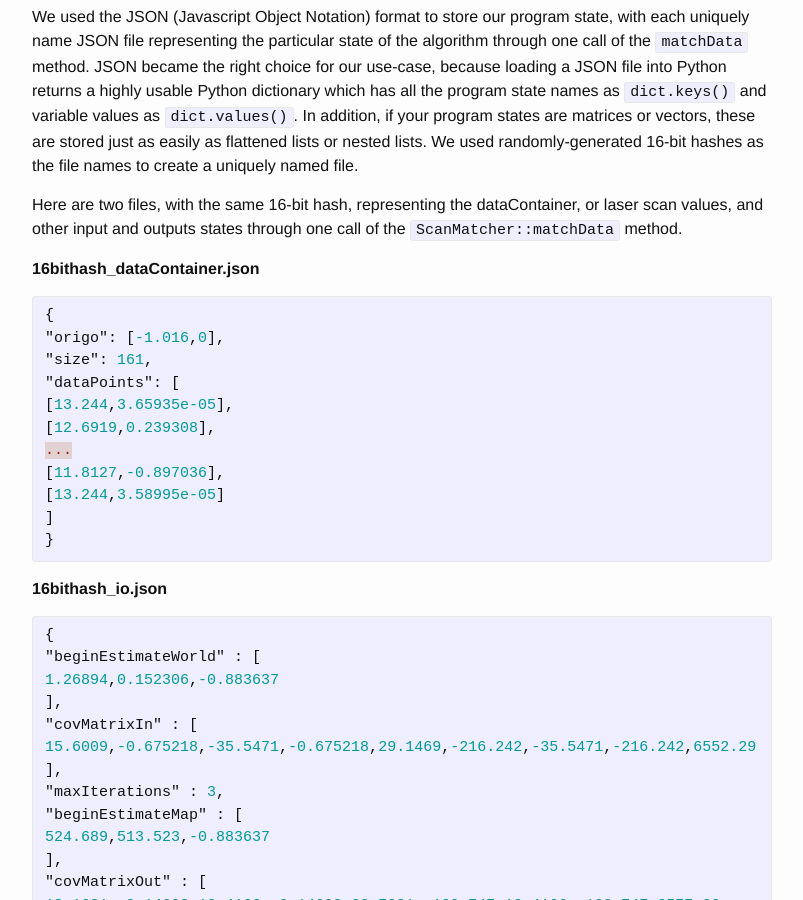
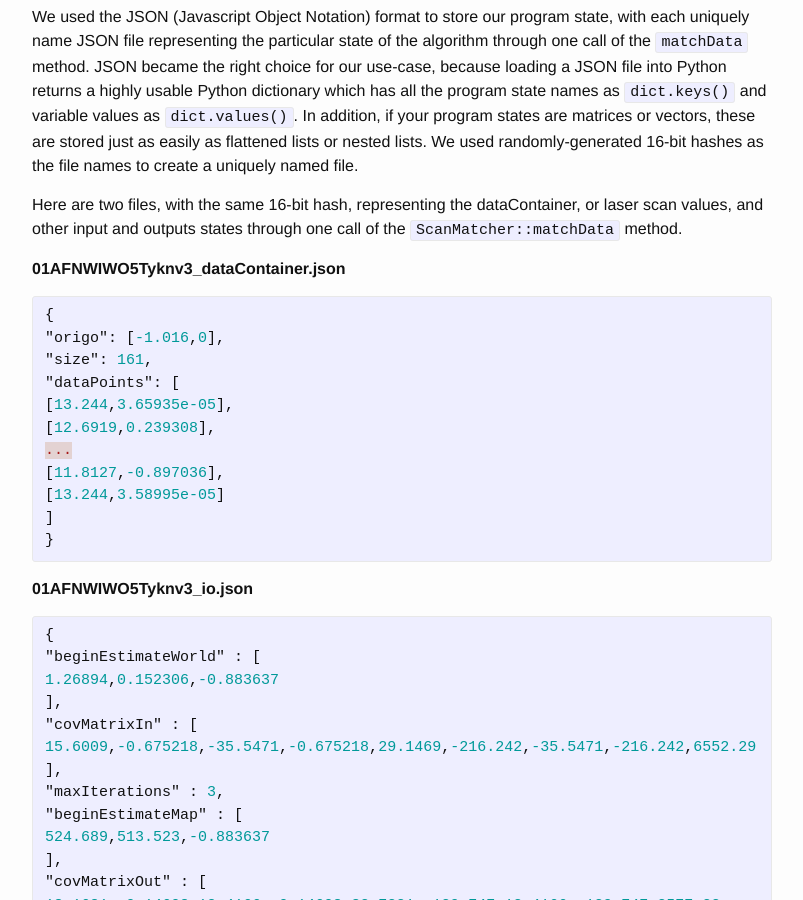
Before and after one commit to skchandra/neato_street_view, a Jekyll site: the page built from _posts/2015-12-18-testing-workflows.markdown, in a window 1280 px wide and 900 px high, scrolled down 1512 px. Shown: the whole window, without its empty margins (238-1041 px from the left). Built offline with Jekyll 4.4.1, drawn with Linux system fonts in a browser that asks for light colours.

Commit message:
added an actual 16bit hash as the filename

```diff
--- a/_posts/2015-12-18-testing-workflows.markdown
+++ b/_posts/2015-12-18-testing-workflows.markdown
@@ -50,7 +50,7 @@ We used the JSON (Javascript Object Notation) format to store our program state,
 
 Here are two files, with the same 16-bit hash, representing the dataContainer, or laser scan values, and other input and outputs states through one call of the `ScanMatcher::matchData` method.
 
-__16bithash_dataContainer.json__
+__01AFNWIWO5Tyknv3_dataContainer.json__
 {% highlight json %}
 {
 "origo": [-1.016,0],
@@ -65,7 +65,7 @@ __16bithash_dataContainer.json__
 }
 {% endhighlight %}
 
-__16bithash_io.json__
+__01AFNWIWO5Tyknv3_io.json__
 {% highlight json %}
 {
 "beginEstimateWorld" : [
```
